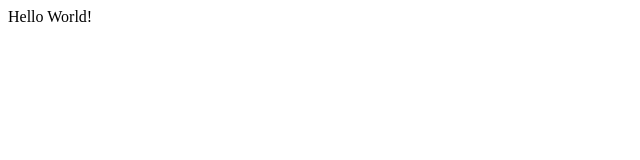
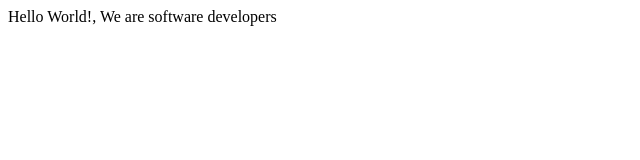
Before and after one commit to ezeajali/Microverse-Project-01, a plain HTML site: page index.html in a window 1280 px wide. Shown: the whole page, without its empty margins (0-640 px from the left). Drawn offline with Linux system fonts and the light colour scheme.

Commit message:
update index.html
added a new body

```diff
--- a/index.html
+++ b/index.html
@@ -8,7 +8,7 @@
 
   <body>
     <script src="https://cdn.freecodecamp.org/testable-projects-fcc/v1/bundle.js"></script>
-      Hello World!
+      Hello World!, We are software developers
     <!--
 
     Hello Camper!
```
